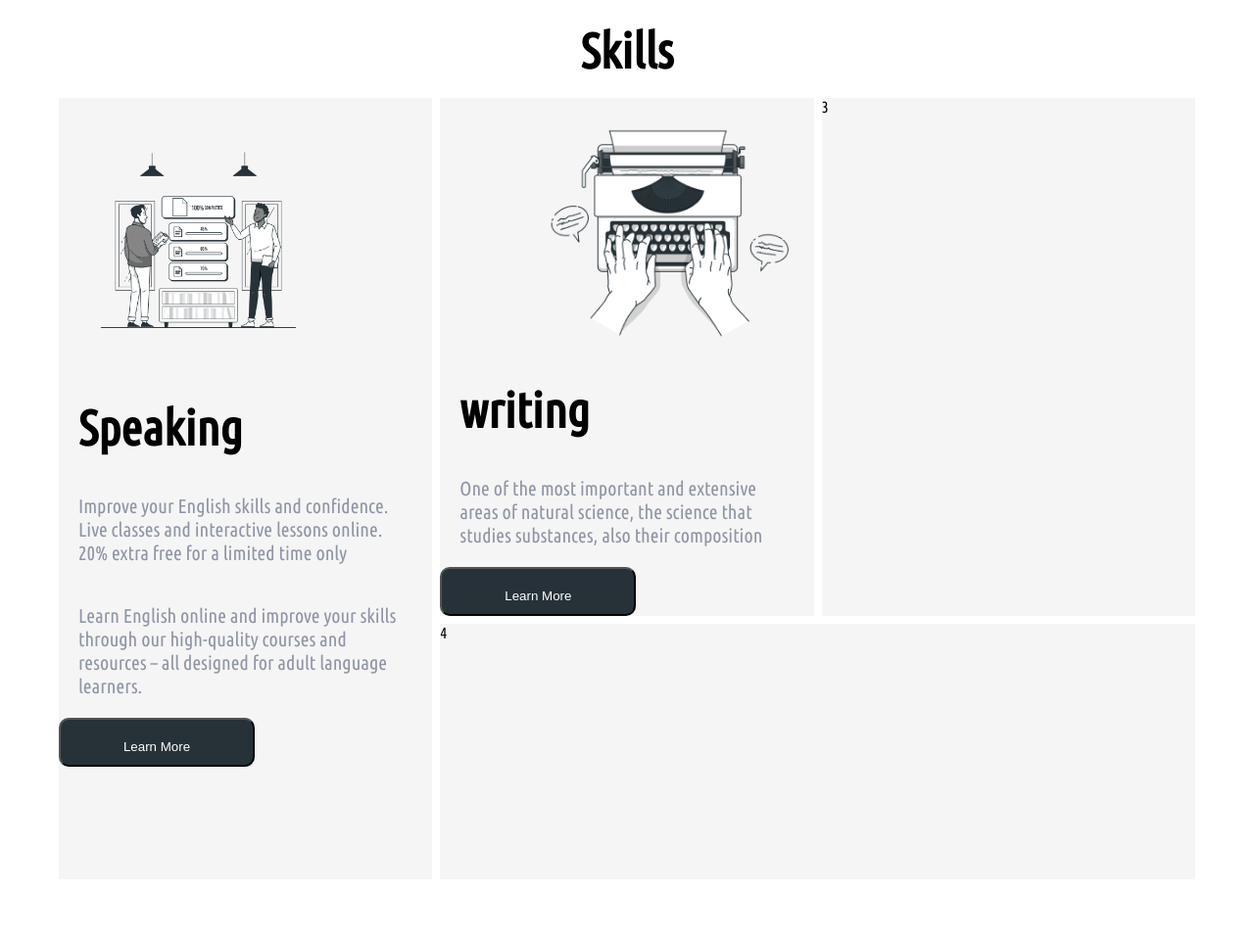
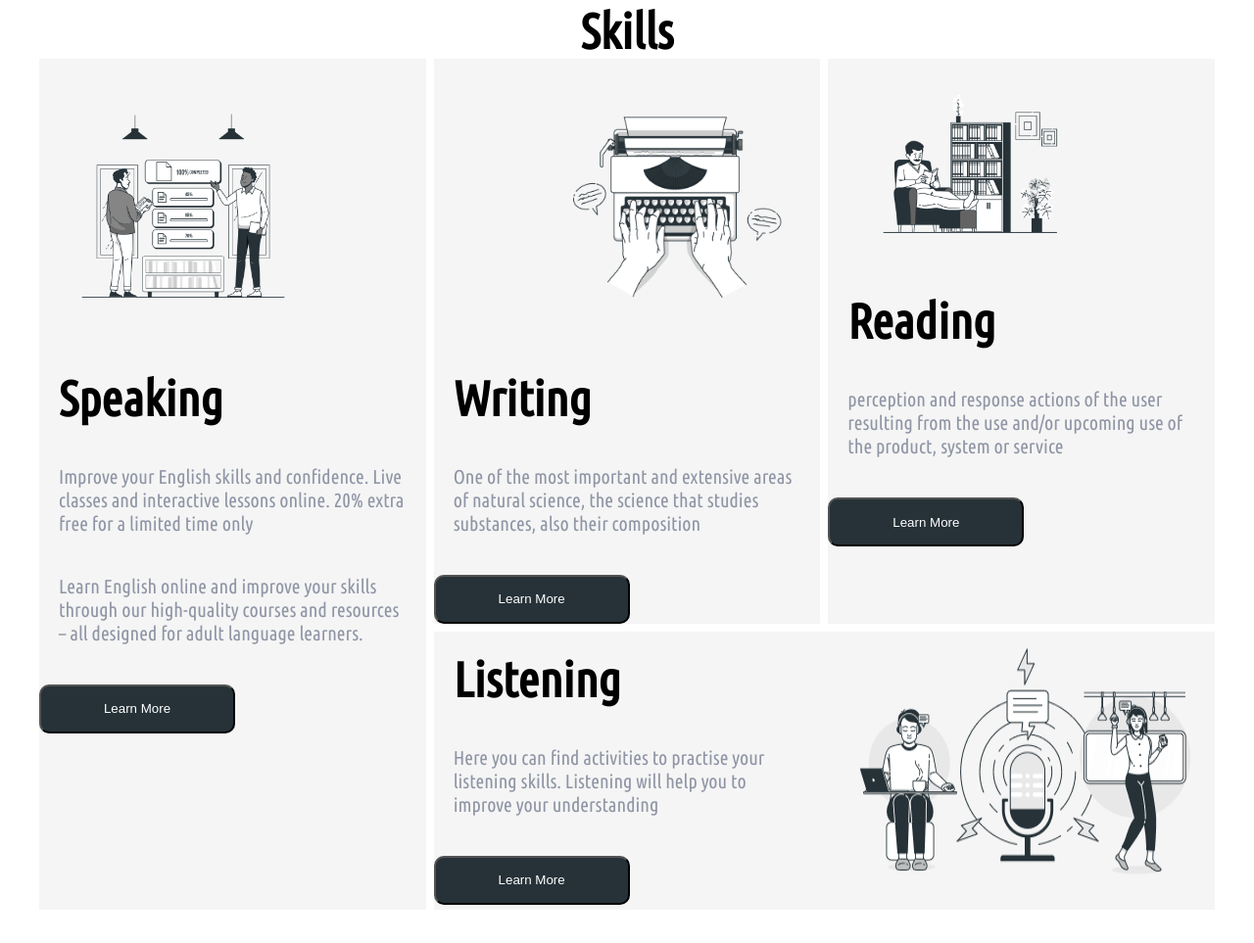
Before and after one commit to asya948/black-white, a plain HTML site: page index.html in a window 1280 px wide. Shown: the part 621-1584 px from the top of the page at 98% size. Drawn offline with Linux system fonts and the light colour scheme.

Commit message:
update add grid

```diff
--- a/index.html
+++ b/index.html
@@ -69,52 +69,95 @@
 
 <section class="skills section-padding">
     <div class="container">
-        <div class="my-2">
-            <h2 class="title-large text-center my-2">
+<h2 class="title-large text-center mt-2">
     Skills
 </h2>
-
         <div class="parent">
             <div class="div1">
                 <div class="card my-3">
                     <img src="img/sp.png">
+
                 </div>
-                    <h2 class="title-large my-2" >Speaking
+                <h2 class="title-large my-2">
+                    Speaking
 
                 </h2>
-                    <p class="title-small my-2">Improve your English skills and confidence.
+                <p class="title-small my-2" >Improve your English skills and confidence.
                     Live classes and interactive lessons online.
                     20% extra free for a limited time only</p>
-              <p class="title-small my-2">
-                        Learn English online and improve your
+
+                  <p class="title-small my-2">  Learn English online and improve your
                     skills through our high-quality courses
                     and resources – all designed for adult language learners.
+
                 </p>
-                    <button class="btn-2  radius-4x my-2">
+                <button class="btn-2 mt-2 radius-4x">
                   Learn More
                 </button>
             </div>
             <div class="div2">
-                    <div class="card ml-2">
+                <div class="card my-3 ml-2">
                     <img src="img/wr.png">
                 </div>
-                    <h2 class="title-large my-2" >
-                        writing
+                <h2 class="title-large my-2">
+                    Writing
                 </h2>
-                    <p class="title-small my-2">One of the most important and extensive
+                <p class="title-small my-2">
+                    One of the most important and extensive
                     areas of natural science, the science that
                     studies substances, also their composition
                 </p>
-                    <button class="btn-2  radius-4x my-2">
+                <button class="btn-2 mt-2 radius-4x">
                     Learn More
                 </button>
             </div>
-                <div class="div3">3</div>
-                <div class="div4">4</div>
+            <div class="div3">
+                <div class="card my-3">
+                    <img src="img/rr.png">
+                </div>
+                <h2 class="title-large my-2">
+                    Reading
+                </h2>
+                <p class="title-small my-2">perception and response actions of the user
+                    resulting from the use and/or upcoming use
+                    of the product, system or service
+
+                </p>
+                <button class="btn-2 mt-2 radius-4x">
+                    Learn More
+                </button>
+            </div>
+            <div class="div4">
+                <div class="row">
+                    <div class="text-field ">
+
+                        <h2 class="title-large my-2">
+                            Listening
+                        </h2>
+                        <p class="title-small my-2">
+                            Here you can find activities to practise
+                            your listening skills. Listening will help you
+                            to improve your understanding
+
+                        </p>
+                        <button class="btn-2 mt-2 radius-4x">
+                            Learn More
+                        </button>
+                    </div>
+
+                            <img src="img/ls.png">
+                        </div>
+                </div>
+
+
+
                     </div>
 
                 </div>
-    </div>
+
+
+
+
 </section>
 
 
--- a/style.css
+++ b/style.css
@@ -120,41 +120,40 @@ li {
 
 .parent {
     display: grid;
-    grid-template-columns: repeat(9, 1fr);
-    grid-template-rows: repeat(10, 1fr);
+    grid-template-columns: repeat(6, 1fr);
+    grid-template-rows: repeat(8, 1fr);
     gap: 8px;
 }
 
 .div1 {
-    grid-column: span 3 / span 3;
+    grid-column: span 2 / span 2;
     grid-row: span 6 / span 6;
-    background-color:#F5F5F5;
-
+    background-color: #F5F5F5;
 }
 
 .div2 {
-    grid-column: span 3 / span 3;
+    grid-column: span 2 / span 2;
     grid-row: span 4 / span 4;
-    grid-column-start: 4;
-    background-color:#F5F5F5;
+    grid-column-start: 3;
+    background-color: #F5F5F5;
 
 }
 
 .div3 {
-    grid-column: span 3 / span 3;
+    grid-column: span 2 / span 2;
     grid-row: span 4 / span 4;
-    grid-column-start: 7;
-    background-color:#F5F5F5;
-
+    grid-column-start: 5;
+    background-color: #F5F5F5;
 }
 
 .div4 {
-    grid-column: span 6 / span 6;
+    grid-column: span 4 / span 4;
     grid-row: span 2 / span 2;
-    grid-column-start: 4;
+    grid-column-start: 3;
     grid-row-start: 5;
-    background-color:#F5F5F5;
+    background-color: #F5F5F5;
 }
+
 .card{
     width: 100%;
     img{
```
Lines whose indentation alone changed are shown as unchanged.
